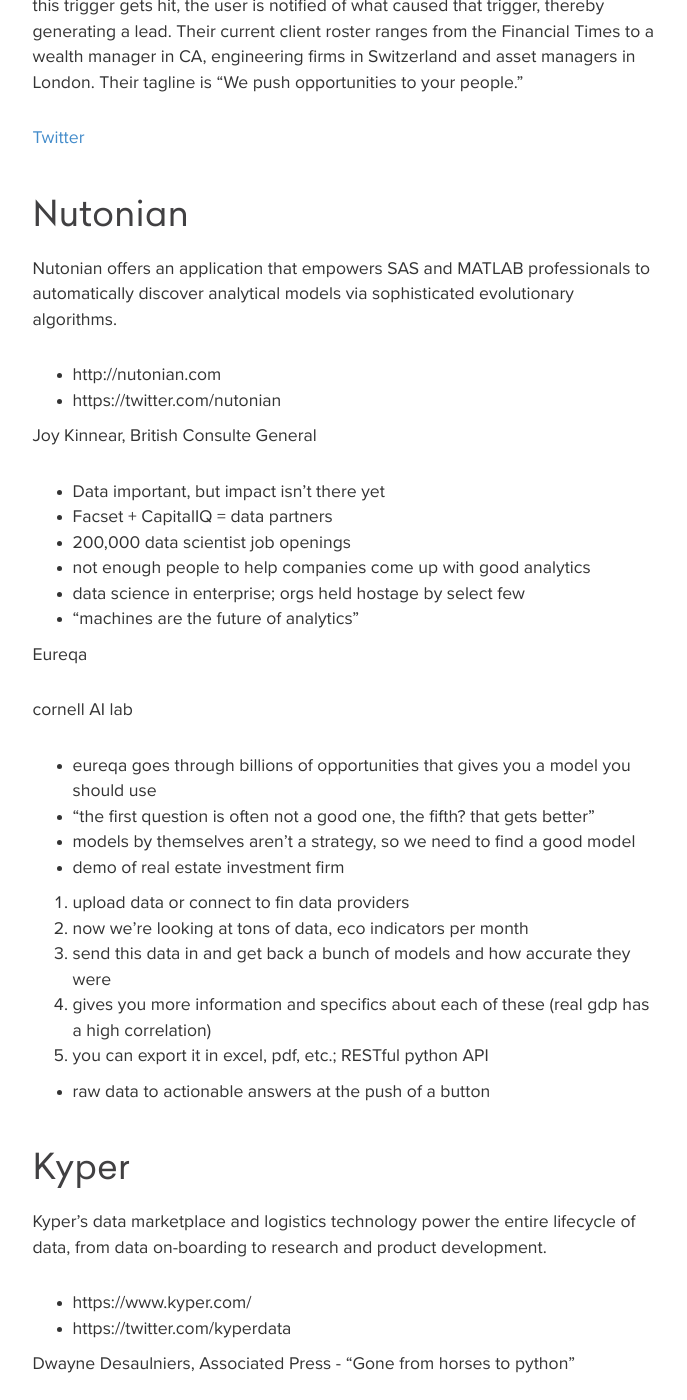
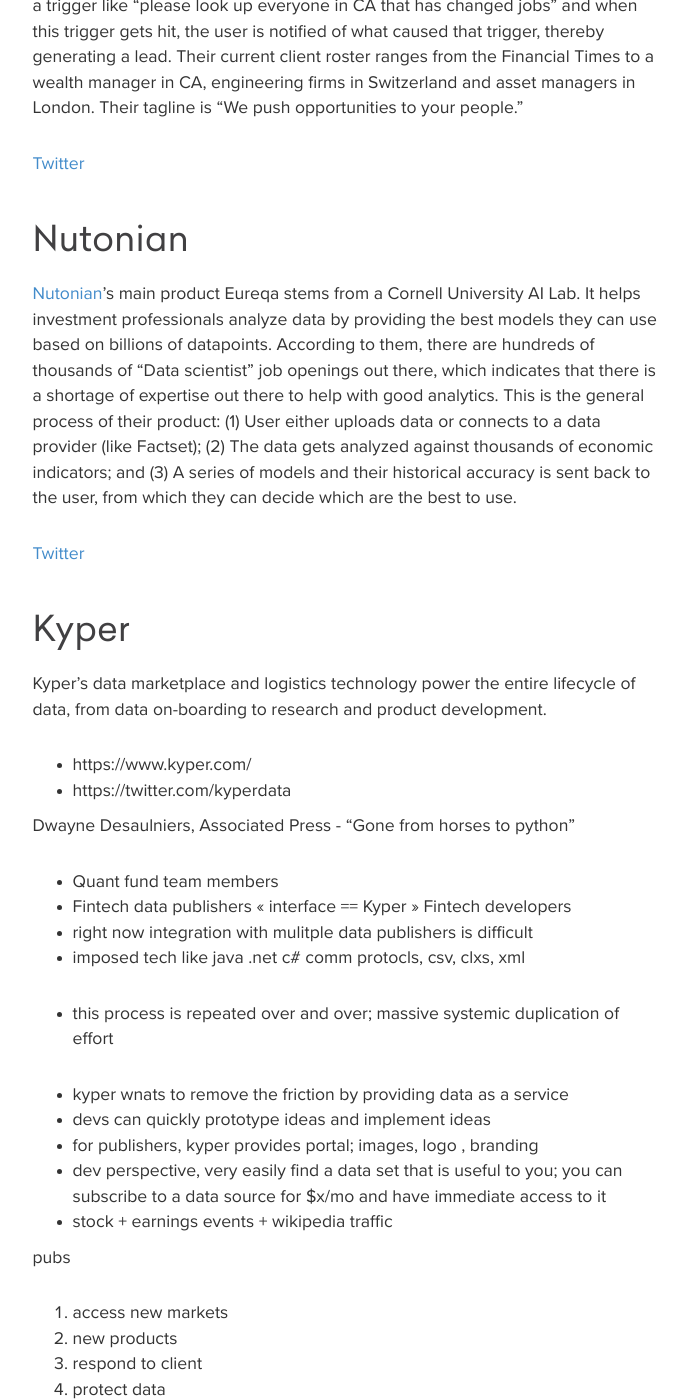
Before and after one commit to greenfieldhq/greenfieldhq.github.io, a Jekyll site: the page built from _posts/2016-04-01-fintech-demo-day.md, in a window 1280 px wide and 1400 px high, scrolled down 2062 px. Shown: the whole window, without its empty margins (295-982 px from the left). Built offline with Jekyll 4.4.1, drawn with Linux system fonts in a browser that asks for light colours; nearby versions of some CDN libraries; some of the changed text lies outside the part shown.

Commit message:
add nutonian

```diff
--- a/_posts/2016-04-01-fintech-demo-day.md
+++ b/_posts/2016-04-01-fintech-demo-day.md
@@ -19,7 +19,7 @@
 Here are some high level themes that we came across that seemed to be
 overarching related to the companies that presented:
 
-1. Every startup that presented fundamentally implemented technology to enable better decision making by investors, individuals and other customers
+1. Every startup that presented fundamentally implemented technology to enable better decision making by investors, individuals and other customers. [flesh this out]
 2. Data feeds are still hard to wrangle and startups need better easy access
 to good quality, standardized data sources. For example, some data providers
 provide data in CSVs, others through proprietary formats that need to be
@@ -68,35 +68,19 @@
 [Twitter](https://twitter.com/realCognism)
 
 ### Nutonian
-Nutonian offers an application that empowers SAS and MATLAB professionals to automatically discover analytical models via sophisticated evolutionary algorithms.
-- http://nutonian.com
-- https://twitter.com/nutonian
 
-Joy Kinnear, British Consulte General
+[Nutonian](http://nutonian.com)'s main product Eureqa stems from a Cornell
+University AI Lab. It helps investment professionals analyze data by providing
+the best models they can use based on billions of datapoints. According to them,
+there are hundreds of thousands of "Data scientist" job openings out there,
+which indicates that there is a shortage of expertise out there to help with
+good analytics. This is the general process of their product: (1) User either
+uploads data or connects to a data provider (like Factset); (2) The data gets
+analyzed against thousands of economic indicators; and (3) A series of models
+and their historical accuracy is sent back to the user, from which they can
+decide which are the best to use.
 
-- Data important, but impact isn't there yet
-- Facset + CapitalIQ = data partners
-- 200,000 data scientist job openings
-- not enough people to help companies come up with good analytics
-- data science in enterprise; orgs held hostage by select few
-- "machines are the future of analytics"
-
-Eureqa
-
-cornell AI lab
-
-- eureqa goes through billions of opportunities that gives you a model you should use
-- "the first question is often not a good one, the fifth? that gets better"
-- models by themselves aren't a strategy, so we need to find a good model
-- demo of real estate investment firm
-
-1. upload data or connect to fin data providers
-2. now we're looking at tons of data, eco indicators per month
-3. send this data in and get back a bunch of models and how accurate they were
-4. gives you more information and specifics about each of these (real gdp has a high correlation)
-5. you can export it in excel, pdf, etc.; RESTful python API
-
-- raw data to actionable answers at the push of a button
+[Twitter](https://twitter.com/nutonian)
 
 ### Kyper
 Kyper's data marketplace and logistics technology power the entire lifecycle of data, from data on-boarding to research and product development.
```
